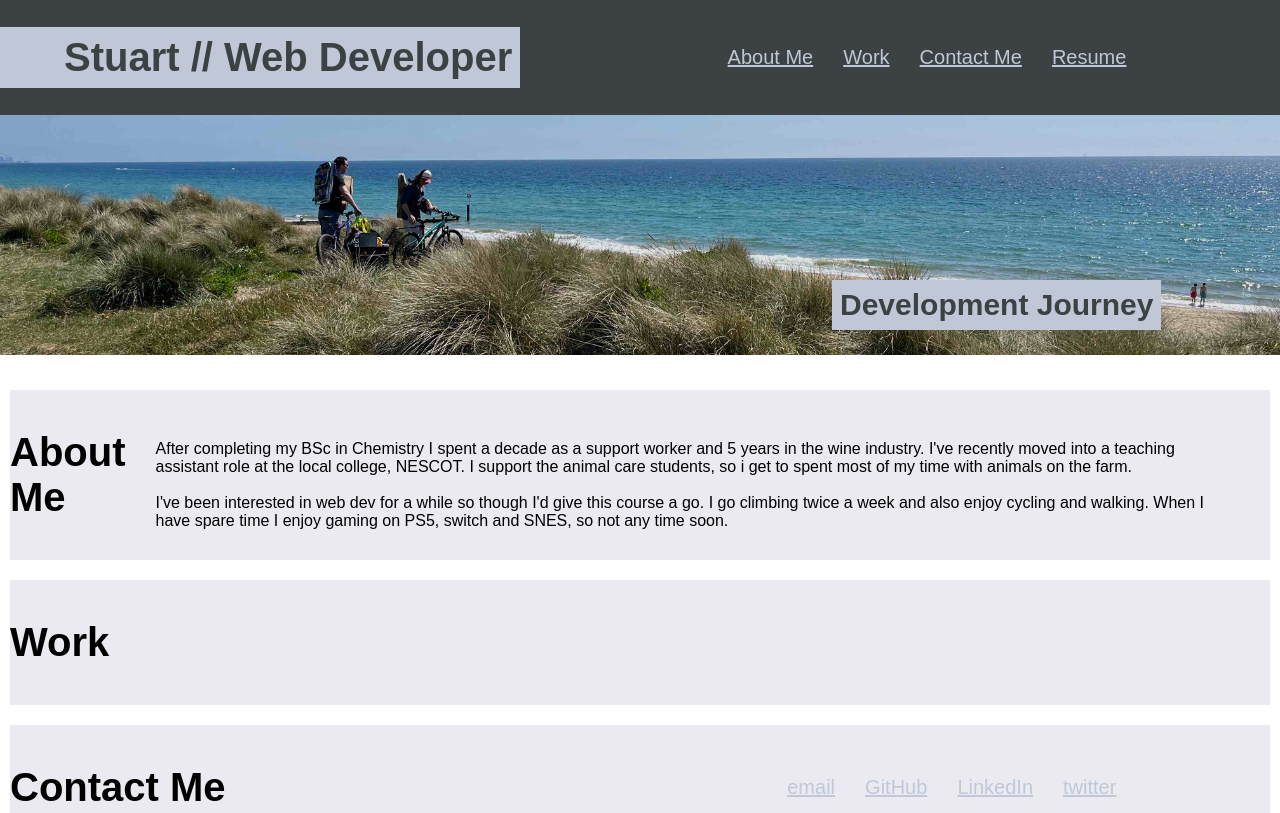
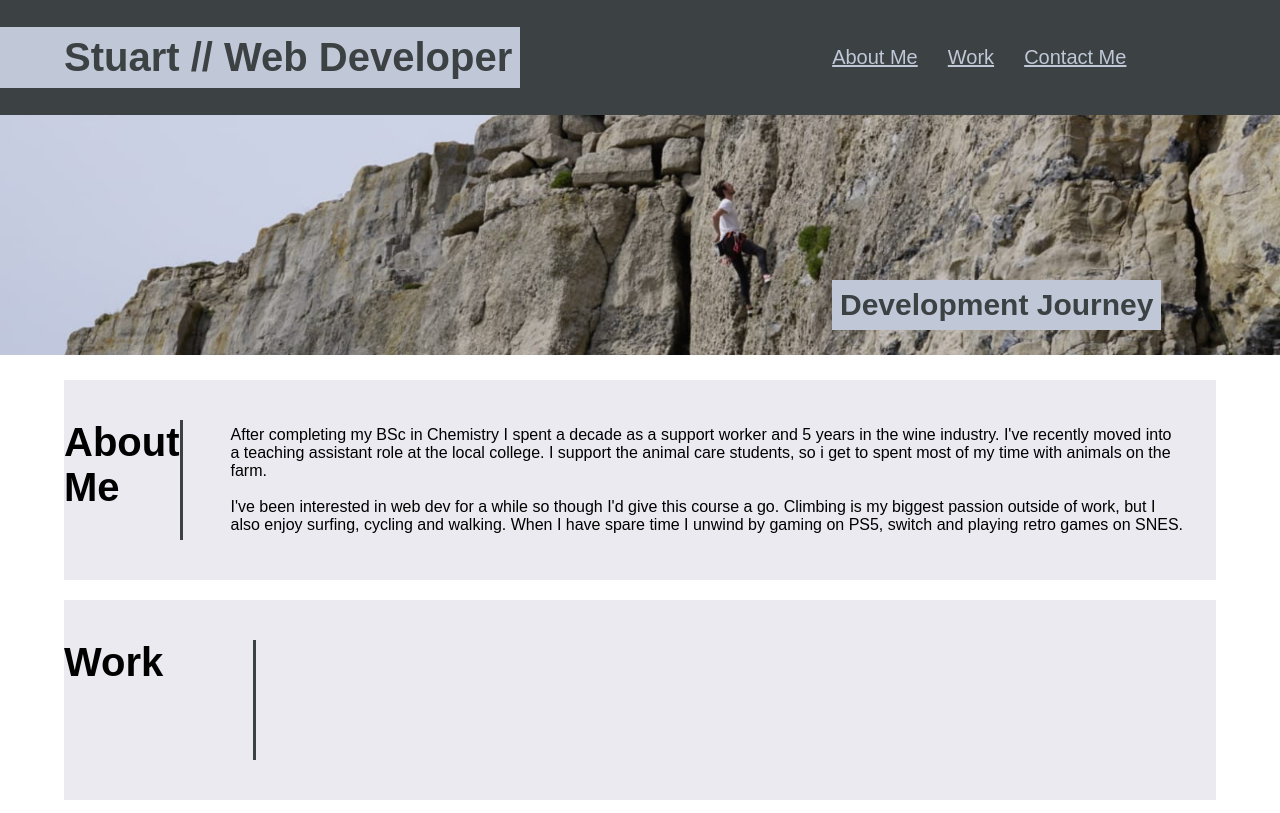
Before and after one commit to stuart540/personal-portfolio, a plain HTML site: page index.html in a window 1280 px wide. Shown: the top 813 px of the page. Drawn offline with Linux system fonts and the light colour scheme.

Commit message:
updated links and bio, changed image

```diff
--- a/assets/css/style.css
+++ b/assets/css/style.css
@@ -56,7 +56,7 @@ a:hover {
   height: 30vh;
   width: 100%;
   margin-bottom: 25px;
-  background-image: url("../images/Beach.jpg");
+  background-image: url("../images/Climbing.JPG");
   background-size: cover;
   background-position: center;
   color:  #3c4143;
@@ -74,8 +74,9 @@ h2 {
 
 main {
   display: flex;
-  padding: 10px;
-  margin: 10px;
+  width: 90vw;
+  /* padding: 10px;
+  margin: 10px; */
   flex-direction: column;
   margin: 0 auto;
 
@@ -85,17 +86,23 @@ main {
   height: 100%;
   width: 100%;
   display: flex;
-  align-items: flex-end;
+  align-items: center;
   margin-bottom: 20px;
   background-color: rgb(234, 234, 240);
 }
 
 h3 {
+  display: block;
+  width: 15vw;
+  height: 15vh;
   font-size: 40px;
+  border-right: #3c4143 solid 3px;
+
 }
 
 p {
-  margin: 30px;
+  margin: 2em;
+  padding-left: 1em;
 }
 
 #contact {
--- a/index.html
+++ b/index.html
@@ -16,16 +16,13 @@
     <h1>Stuart // Web Developer</h1>
         <ul>
           <li>
-            <a href="#">About Me</a>
+            <a href="#about">About Me</a>
           </li>
           <li>
-            <a href="#">Work</a>
+            <a href="#work">Work</a>
           </li>
           <li>
-            <a href="#">Contact Me</a>
-          </li>
-          <li>
-            <a href="#">Resume</a>
+            <a href="#contact">Contact Me</a>
           </li>
         </ul>
   </header>
@@ -42,13 +39,12 @@
     <!-- about me -->
     <section class="page-section" id="about">
       <h3>About Me</h3>
-      <p>After completing my BSc in Chemistry I spent a decade as a support worker and 5 years in the wine industry. I've recently moved into a teaching assistant role at the local college, NESCOT. I support the animal care students, so i get to spent most of my time with animals on the farm. <br> <br> I've been interested in web dev for a while so though I'd give this course a go. I go climbing twice a week and also enjoy cycling and walking. When I have spare time I enjoy gaming on PS5, switch and SNES, so not any time soon.</p>
+       <p>After completing my BSc in Chemistry I spent a decade as a support worker and 5 years in the wine industry. I've recently moved into a teaching assistant role at the local college. I support the animal care students, so i get to spent most of my time with animals on the farm. <br> <br> I've been interested in web dev for a while so though I'd give this course a go. Climbing is my biggest passion outside of work, but I also enjoy surfing, cycling and walking. When I have spare time I unwind by gaming on PS5, switch and playing retro games on SNES.</p>
     </section>
 
     <!-- portfolio container -->
     <section class="page-section" id="work">
       <h3>Work</h3>
-
     </section>
 
     <!-- contact row layout-->
@@ -62,7 +58,7 @@
             <a class="contact" href="https://github.com/stuart540">GitHub</a>
           </li>
           <li>
-          <a class="contact" href="#">LinkedIn</a>
+            <a class="contact" href="https://www.linkedin.com/in/stuart-lansdowne-098769259/">LinkedIn</a>
           </li>
           <li>
             <a class="contact" href="https://twitter.com/stuart540l">twitter</a>
```
Also changed, not shown: assets/images/Climbing.JPG (added), 2 other files. Lines whose indentation alone changed are shown as unchanged.
